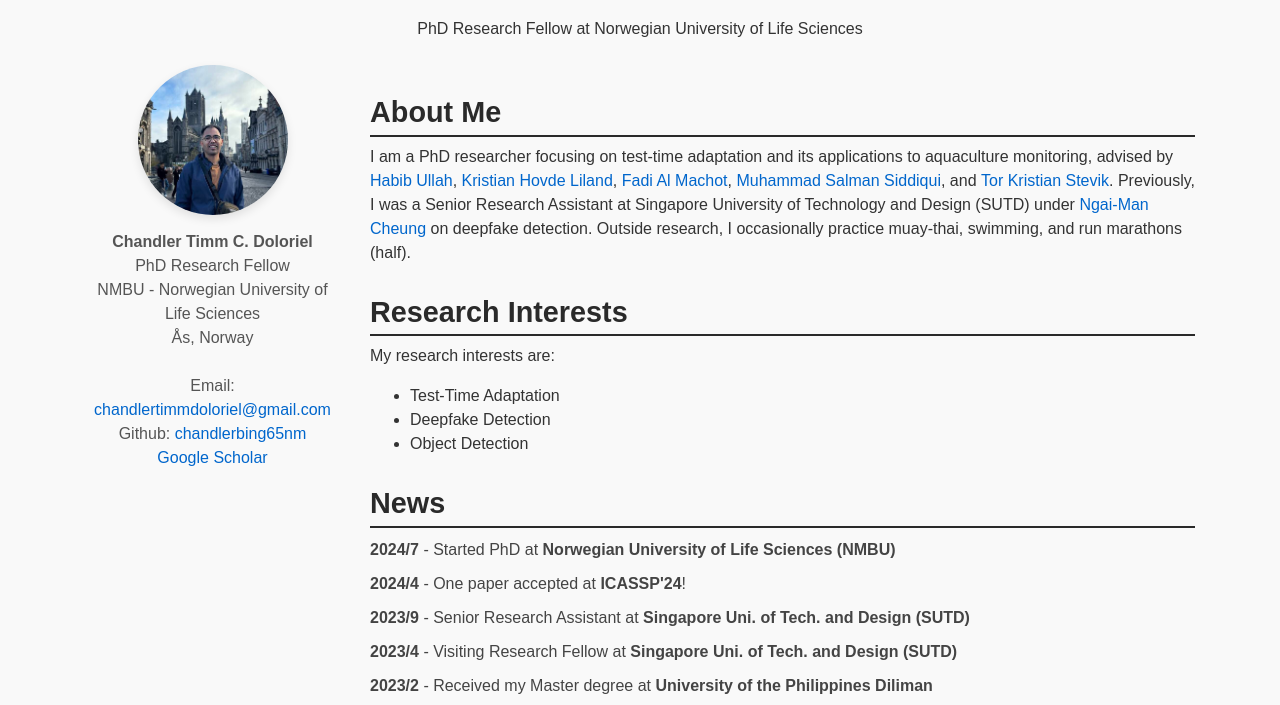
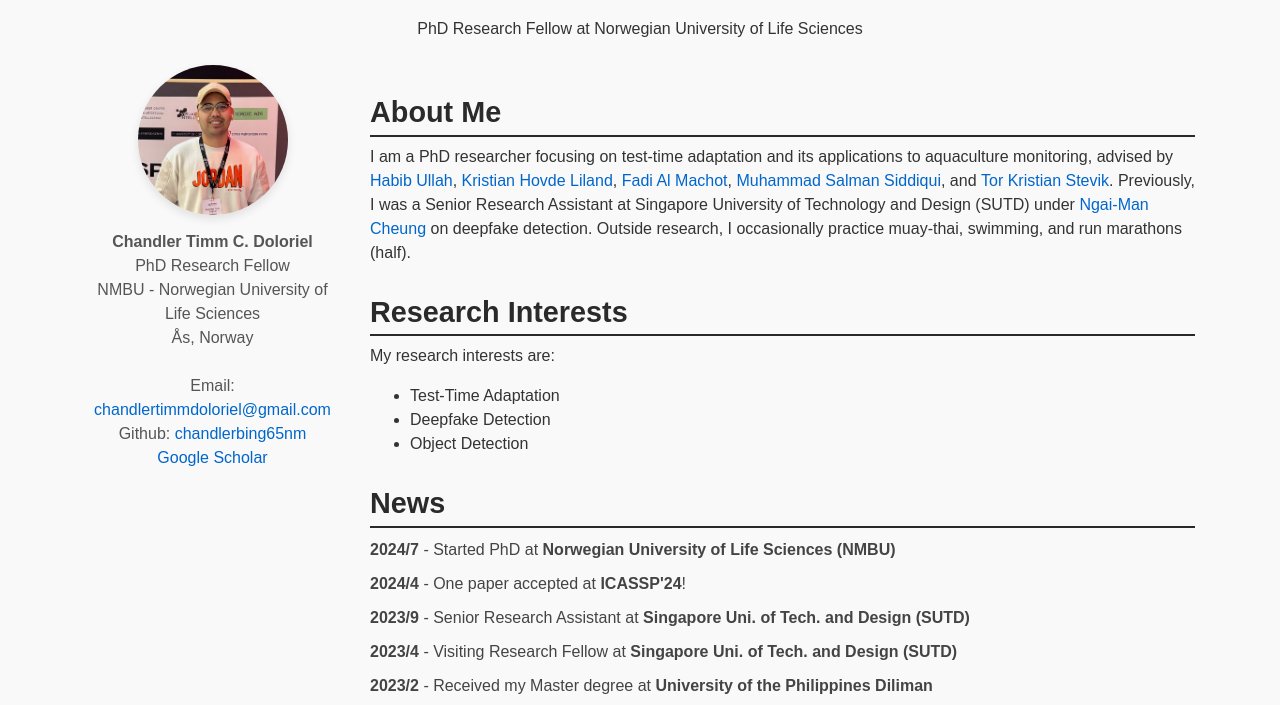
Before and after one commit to chandlerbing65nm/chandlerbing65nm.github.io, a plain HTML site: page index.html in a window 1280 px wide. Shown: the part 71-776 px from the top of the page. Drawn offline with nearby package versions, Linux system fonts and the light colour scheme.

Commit message:
added photo

```diff
--- a/index.html
+++ b/index.html
@@ -104,7 +104,7 @@
             <!-- Left Column: Picture and Contact Details -->
             <div class="col-lg-3 col-md-4 col-12 left-column text-center">
                 <div class="img-container">
-                    <img src="./GhentBel.jpg" alt="Chandler Timm C. Doloriel" class="img-fluid">
+                    <img src="./photo.jpeg" alt="Chandler Timm C. Doloriel" class="img-fluid">
                 </div>
                 <div class="contact-info">
                     <p>
```
Also changed, not shown: GhentBel.jpg (deleted), photo.jpeg (added), photo_social.jpeg (deleted).
